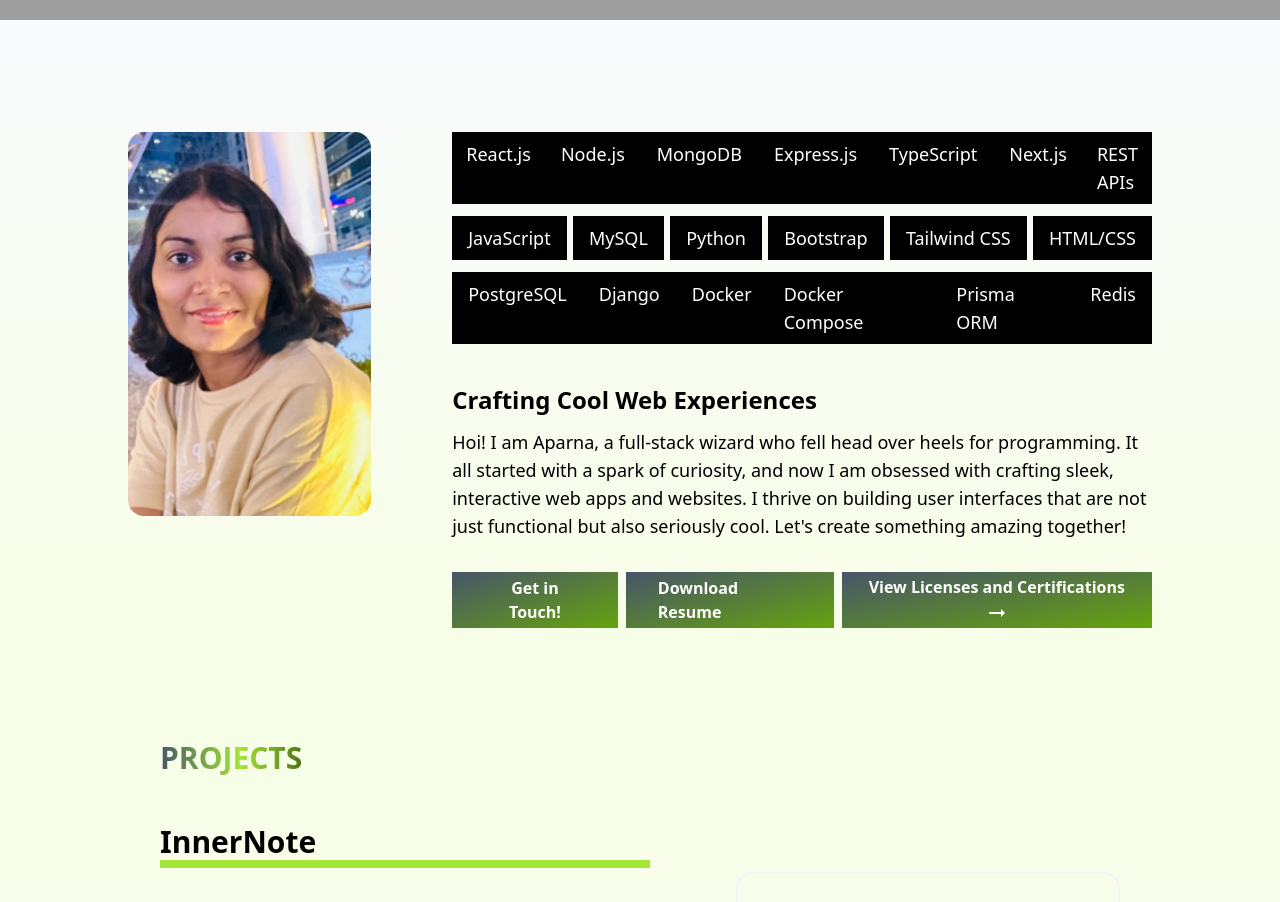
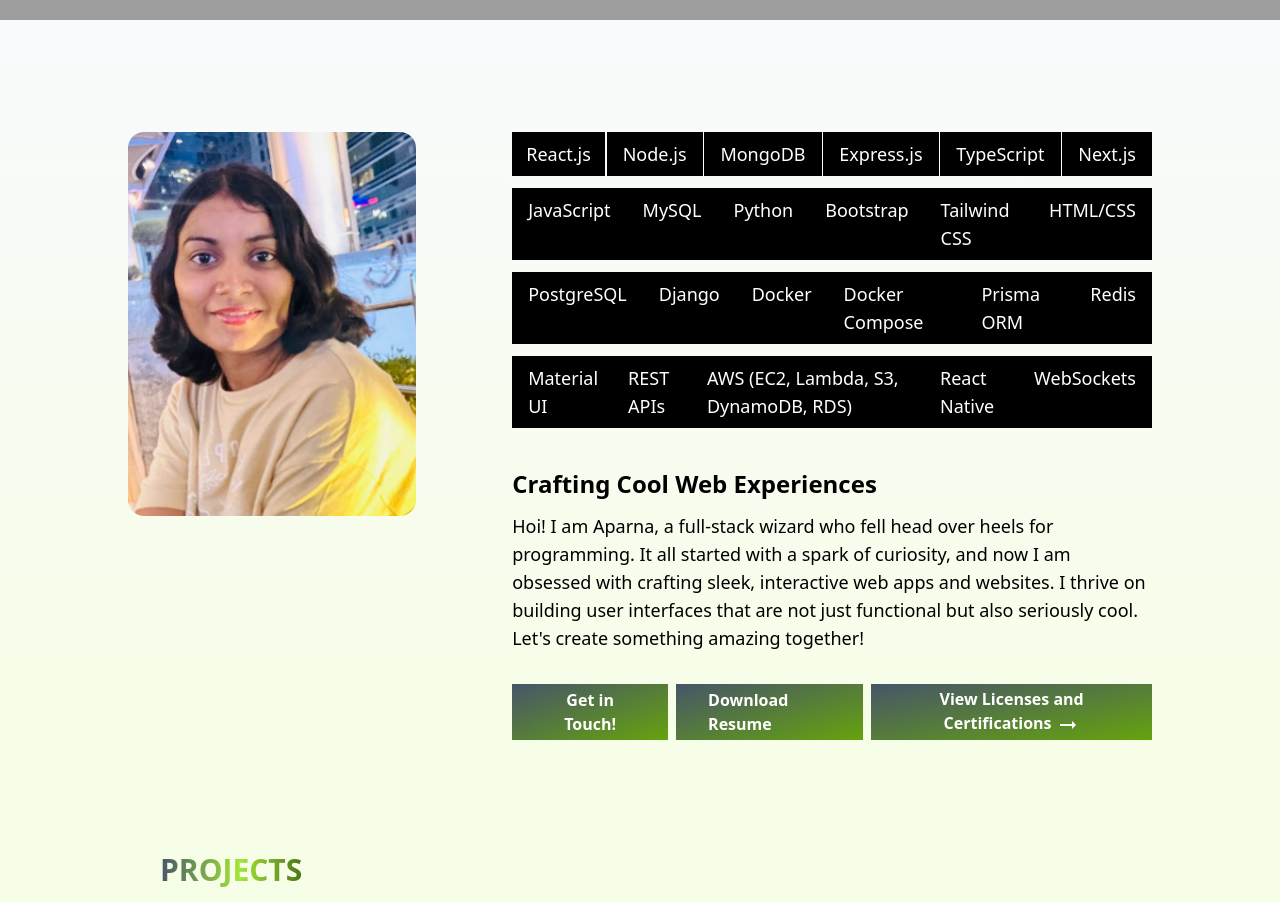
Before and after one commit to aparn-gupta/aparna_portfolio, a React (Vite) app: page / in a window 1280 px wide. Shown: the part 780-1682 px from the top of the page. Built offline with nearby package versions, Linux system fonts and the light colour scheme; grey boxes are pictures that could not be loaded.

Commit message:
Skills update

```diff
--- a/src/skills.jsx
+++ b/src/skills.jsx
@@ -37,7 +37,6 @@ const Skills = () => {
       <div className="w-11/12 lg:w-4/5  lg:flex lg:justify-between">
         {/* <img src= {image1}  className='w-5/6 lg:w-1/3 h-96 object-cover rounded-2xl mb-16 lg:mb-0'/> */}
         <div className="flex justify-center lg:block">
-
           <img
             src={image1}
             className="w-5/6 lg:w-3/4 h-96 object-cover rounded-2xl mb-16 lg:mb-0"
@@ -56,8 +55,19 @@ const Skills = () => {
               initial="disappear"
               animate={mainControls}
             >
-
               React.js
+            </motion.div>
+            <motion.div
+              className="bg-black text-white  px-1 lg:px-4 py-2 "
+              variants={{
+                disappear: { opacity: 0, scale: 0.4 },
+                appear: { opacity: 1, scale: 1 },
+              }}
+              transition={{ duration: 2, type: "spring", delay: 0.1 }}
+              initial="disappear"
+              animate={mainControls}
+            >
+              Node.js
             </motion.div>
             <motion.div
               className="bg-black text-white  px-1 lg:px-4 py-2 "
@@ -69,8 +79,19 @@ const Skills = () => {
               initial="disappear"
               animate={mainControls}
             >
-
-              Node.js
+              MongoDB
+            </motion.div>
+            <motion.div
+              className="bg-black text-white  px-1 lg:px-4 py-2 "
+              variants={{
+                disappear: { opacity: 0, scale: 0.4 },
+                appear: { opacity: 1, scale: 1 },
+              }}
+              transition={{ duration: 2, type: "spring", delay: 0.3 }}
+              initial="disappear"
+              animate={mainControls}
+            >
+              Express.js
             </motion.div>
             <motion.div
               className="bg-black text-white  px-1 lg:px-4 py-2 "
@@ -82,9 +103,23 @@ const Skills = () => {
               initial="disappear"
               animate={mainControls}
             >
+              TypeScript
+            </motion.div>
+            <motion.div
+              className="bg-black text-white  px-1 lg:px-4 py-2 "
+              variants={{
+                disappear: { opacity: 0, scale: 0.4 },
+                appear: { opacity: 1, scale: 1 },
+              }}
+              transition={{ duration: 2, type: "spring", delay: 0.5 }}
+              initial="disappear"
+              animate={mainControls}
+            >
+              Next.js
+            </motion.div>
+          </div>
 
-              MongoDB
-            </motion.div>
+          <div className="flex justify-between mt-3  text-skills lg:text-lg">
             <motion.div
               className="bg-black text-white  px-1 lg:px-4 py-2 "
               variants={{
@@ -95,8 +130,19 @@ const Skills = () => {
               initial="disappear"
               animate={mainControls}
             >
-
-              Express.js
+              JavaScript
+            </motion.div>
+            <motion.div
+              className="bg-black text-white  px-1 lg:px-4 py-2 "
+              variants={{
+                disappear: { opacity: 0, scale: 0.4 },
+                appear: { opacity: 1, scale: 1 },
+              }}
+              transition={{ duration: 2, type: "spring", delay: 0.7 }}
+              initial="disappear"
+              animate={mainControls}
+            >
+              MySQL
             </motion.div>
             <motion.div
               className="bg-black text-white  px-1 lg:px-4 py-2 "
@@ -108,8 +154,7 @@ const Skills = () => {
               initial="disappear"
               animate={mainControls}
             >
-
-              TypeScript
+              Python
             </motion.div>
             <motion.div
               className="bg-black text-white  px-1 lg:px-4 py-2 "
@@ -117,28 +162,37 @@ const Skills = () => {
                 disappear: { opacity: 0, scale: 0.4 },
                 appear: { opacity: 1, scale: 1 },
               }}
-              transition={{ duration: 2, type: "spring", delay: 1 }}
+              transition={{ duration: 2, type: "spring", delay: 0.9 }}
               initial="disappear"
               animate={mainControls}
             >
-
-              Next.js
+              Bootstrap
             </motion.div>
             <motion.div
-              className="bg-black text-white  px-1 lg:px-3.5 py-2 "
+              className="bg-black text-white  px-1 lg:px-4 py-2 "
               variants={{
                 disappear: { opacity: 0, scale: 0.4 },
                 appear: { opacity: 1, scale: 1 },
               }}
-              transition={{ duration: 2, type: "spring", delay: 1.2 }}
+              transition={{ duration: 2, type: "spring", delay: 1.0 }}
               initial="disappear"
               animate={mainControls}
             >
-
-              REST APIs
+              Tailwind CSS
+            </motion.div>
+            <motion.div
+              className="bg-black text-white  px-1 lg:px-4 py-2 "
+              variants={{
+                disappear: { opacity: 0, scale: 0.4 },
+                appear: { opacity: 1, scale: 1 },
+              }}
+              transition={{ duration: 2, type: "spring", delay: 1.1 }}
+              initial="disappear"
+              animate={mainControls}
+            >
+              HTML/CSS
             </motion.div>
           </div>
-
 
           <div className="flex justify-between mt-3  text-skills lg:text-lg">
             <motion.div
@@ -151,8 +205,19 @@ const Skills = () => {
               initial="disappear"
               animate={mainControls}
             >
-
-              JavaScript
+              PostgreSQL
+            </motion.div>
+            <motion.div
+              className="bg-black text-white  px-1 lg:px-4 py-2 "
+              variants={{
+                disappear: { opacity: 0, scale: 0.4 },
+                appear: { opacity: 1, scale: 1 },
+              }}
+              transition={{ duration: 2, type: "spring", delay: 1.3 }}
+              initial="disappear"
+              animate={mainControls}
+            >
+              Django
             </motion.div>
             <motion.div
               className="bg-black text-white  px-1 lg:px-4 py-2 "
@@ -164,8 +229,19 @@ const Skills = () => {
               initial="disappear"
               animate={mainControls}
             >
-
-              MySQL
+              Docker
+            </motion.div>
+            <motion.div
+              className="bg-black text-white  px-1 lg:px-4 py-2 "
+              variants={{
+                disappear: { opacity: 0, scale: 0.4 },
+                appear: { opacity: 1, scale: 1 },
+              }}
+              transition={{ duration: 2, type: "spring", delay: 1.5 }}
+              initial="disappear"
+              animate={mainControls}
+            >
+              Docker Compose
             </motion.div>
             <motion.div
               className="bg-black text-white  px-1 lg:px-4 py-2 "
@@ -177,8 +253,7 @@ const Skills = () => {
               initial="disappear"
               animate={mainControls}
             >
-
-              Python
+              Prisma ORM
             </motion.div>
             <motion.div
               className="bg-black text-white  px-1 lg:px-4 py-2 "
@@ -186,13 +261,15 @@ const Skills = () => {
                 disappear: { opacity: 0, scale: 0.4 },
                 appear: { opacity: 1, scale: 1 },
               }}
-              transition={{ duration: 2, type: "spring", delay: 1.6 }}
+              transition={{ duration: 2, type: "spring", delay: 1.7 }}
               initial="disappear"
               animate={mainControls}
             >
+              Redis
+            </motion.div>
+          </div>
 
-              Bootstrap
-            </motion.div>
+          <div className="flex justify-between mt-3  text-skills lg:text-lg">
             <motion.div
               className="bg-black text-white  px-1 lg:px-4 py-2 "
               variants={{
@@ -203,8 +280,19 @@ const Skills = () => {
               initial="disappear"
               animate={mainControls}
             >
-
-              Tailwind CSS
+              Material UI
+            </motion.div>
+            <motion.div
+              className="bg-black text-white  px-1 lg:px-3.5 py-2 "
+              variants={{
+                disappear: { opacity: 0, scale: 0.4 },
+                appear: { opacity: 1, scale: 1 },
+              }}
+              transition={{ duration: 2, type: "spring", delay: 1.9 }}
+              initial="disappear"
+              animate={mainControls}
+            >
+              REST APIs
             </motion.div>
             <motion.div
               className="bg-black text-white  px-1 lg:px-4 py-2 "
@@ -216,28 +304,7 @@ const Skills = () => {
               initial="disappear"
               animate={mainControls}
             >
-
-              HTML/CSS
-            </motion.div>
-          </div>
-
-
-
-
-             <div className="flex justify-between mt-3  text-skills lg:text-lg">
-            <motion.div
-              className="bg-black text-white  px-1 lg:px-4 py-2 "
-              variants={{
-                disappear: { opacity: 0, scale: 0.4 },
-                appear: { opacity: 1, scale: 1 },
-              }}
-              transition={{ duration: 2, type: "spring", delay: 1.2 }}
-              initial="disappear"
-              animate={mainControls}
-            >
-
-
-              PostgreSQL
+              AWS (EC2, Lambda, S3, DynamoDB, RDS)
             </motion.div>
             <motion.div
               className="bg-black text-white  px-1 lg:px-4 py-2 "
@@ -245,12 +312,11 @@ const Skills = () => {
                 disappear: { opacity: 0, scale: 0.4 },
                 appear: { opacity: 1, scale: 1 },
               }}
-              transition={{ duration: 2, type: "spring", delay: 1.4 }}
+              transition={{ duration: 2, type: "spring", delay: 2.1 }}
               initial="disappear"
               animate={mainControls}
             >
-
-              Django
+              React Native
             </motion.div>
             <motion.div
               className="bg-black text-white  px-1 lg:px-4 py-2 "
@@ -258,30 +324,13 @@ const Skills = () => {
                 disappear: { opacity: 0, scale: 0.4 },
                 appear: { opacity: 1, scale: 1 },
               }}
-              transition={{ duration: 2, type: "spring", delay: 1.6 }}
+              transition={{ duration: 2, type: "spring", delay: 2.2 }}
               initial="disappear"
               animate={mainControls}
             >
-
-              Docker
-
-
+              WebSockets
             </motion.div>
-            <motion.div
-              className="bg-black text-white  px-1 lg:px-4 py-2 "
-              variants={{
-                disappear: { opacity: 0, scale: 0.4 },
-                appear: { opacity: 1, scale: 1 },
-              }}
-              transition={{ duration: 2, type: "spring", delay: 1.6 }}
-              initial="disappear"
-              animate={mainControls}
-            >
-
-               Docker Compose
-
-            </motion.div>
-            <motion.div
+            {/* <motion.div
               className="bg-black text-white  px-1 lg:px-4 py-2 "
               variants={{
                 disappear: { opacity: 0, scale: 0.4 },
@@ -291,7 +340,6 @@ const Skills = () => {
               initial="disappear"
               animate={mainControls}
             >
-
               Prisma ORM
             </motion.div>
             <motion.div
@@ -304,17 +352,14 @@ const Skills = () => {
               initial="disappear"
               animate={mainControls}
             >
-
-             Redis
-            </motion.div>
+              Redis
+            </motion.div> */}
           </div>
 
           <h1 className="font-bold text-2xl mt-10 mb-3">
-
             Crafting Cool Web Experiences
           </h1>
           <div className="text-lg">
-
             Hoi! I am Aparna, a full-stack wizard who fell head over heels for
             programming. It all started with a spark of curiosity, and now I am
             obsessed with crafting sleek, interactive web apps and websites. I
@@ -330,31 +375,29 @@ const Skills = () => {
   hover:border-black hover:border-2  px-8 mr-2"
               onClick={handleMail}
             >
-
               Get in Touch!
             </button>
-            <a href="/Resume__AparnaGupta.pdf" download="Resume_AparnaGupta.pdf">
+            <a
+              href="/Resume__AparnaGupta.pdf"
+              download="Resume_AparnaGupta.pdf"
+            >
               <div
                 className=" h-14 mt-8
  hover:shadow-2xl border-slate-100 bg-gradient-to-br from-slate-600 to bg-lime-600
   hover:from-lime-600 hover:to-slate-600 text-white font-xl hover:text-black font-bold
   hover:border-black hover:border-2  px-8 mr-2 flex justify-center items-center"
               >
-
                 <div>Download Resume</div>
               </div>
             </a>
 
-
             <Link to="/aboutme#top">
-
               <button
                 className=" h-14 px-4 mt-8
  hover:shadow-2xl border-slate-100 bg-gradient-to-br from-slate-600 to bg-lime-600
   hover:from-lime-600 hover:to-slate-600 text-white font-xl hover:text-black font-bold
   hover:border-black hover:border-2  "
               >
-
                 View Licenses and Certifications <ArrowRightAltIcon />
               </button>
             </Link>
```
